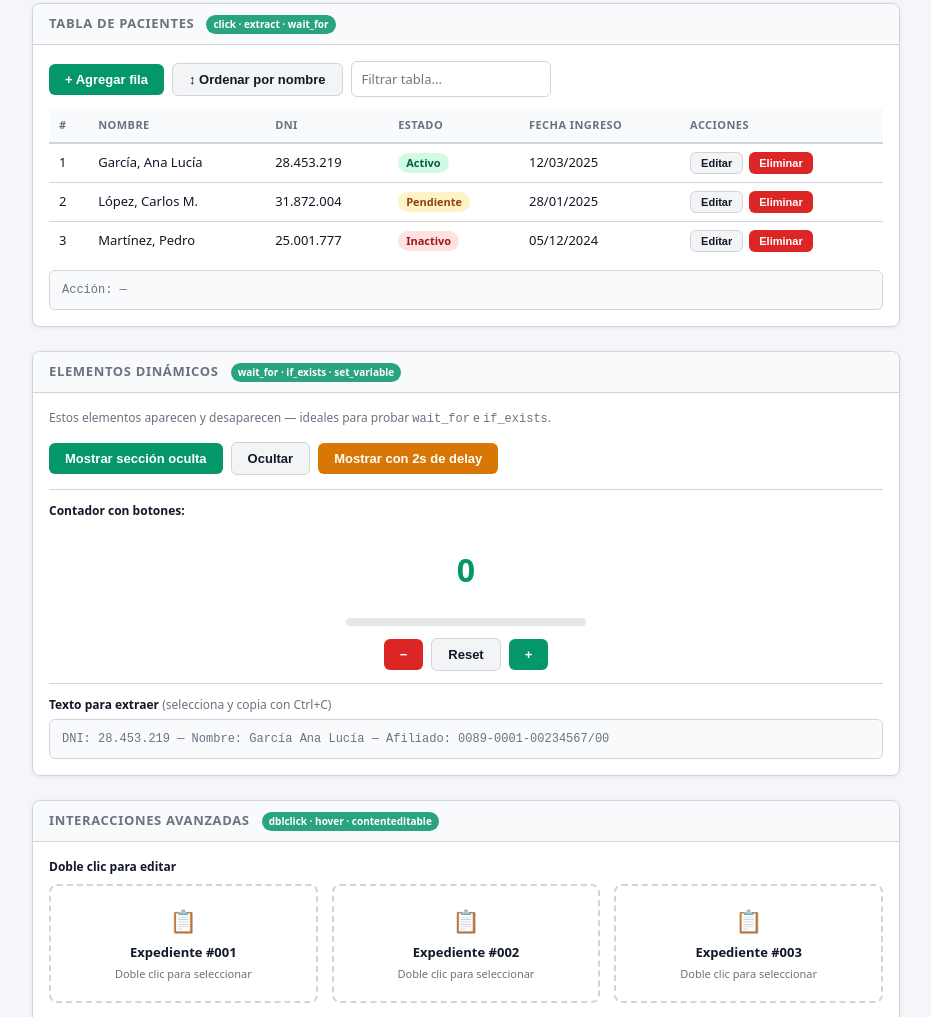
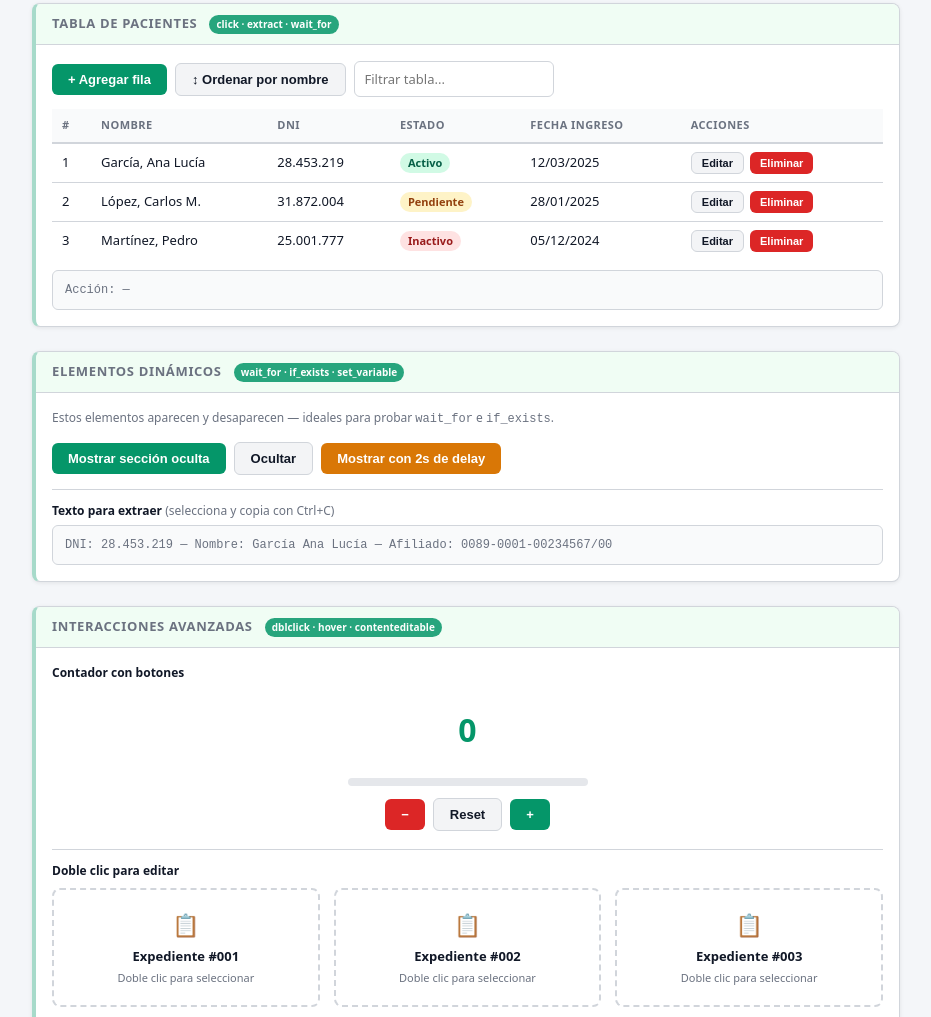
Before and after one commit to aldowagner78-cmd/WebMatic, a browser extension: page accesorios/pruebas/test-page/index.html in a window 1280 px wide. Shown: the part 1003-2020 px from the top of the page, without its empty margins (174-1105 px from the left). Drawn offline with Linux system fonts and the light colour scheme.

Commit message:
docs: mejorar pagina de pruebas WebMatic

```diff
--- a/accesorios/pruebas/test-page/index.html
+++ b/accesorios/pruebas/test-page/index.html
@@ -21,6 +21,10 @@
     }
 
     * { box-sizing: border-box; margin: 0; padding: 0; }
+
+    html {
+      scroll-padding-top: 116px;
+    }
 
     body {
       font-family: system-ui, -apple-system, sans-serif;
@@ -84,12 +88,14 @@
     section {
       background: var(--surface);
       border: 1px solid var(--border);
+      border-left: 4px solid rgba(5,150,105,.35);
       border-radius: var(--radius);
       box-shadow: var(--shadow);
       overflow: hidden;
+      scroll-margin-top: 116px;
     }
     section > header {
-      background: #f9fafb;
+      background: #f0fdf4;
       border-bottom: 1px solid var(--border);
       padding: 10px 16px;
       position: static;
@@ -698,19 +704,6 @@
 
       <hr class="divider" />
 
-      <p style="font-size:12px;margin-bottom:10px;font-weight:600">Contador con botones:</p>
-      <div class="counter-display" id="counter-val">0</div>
-      <div style="max-width:240px;margin:0 auto">
-        <div class="progress-bar"><div class="progress-fill" id="progress-fill"></div></div>
-      </div>
-      <div class="btn-row" style="justify-content:center;margin-top:12px">
-        <button class="btn btn-danger"    id="btn-decrement" onclick="changeCounter(-1)">−</button>
-        <button class="btn btn-secondary" id="btn-reset-counter" onclick="resetCounter()">Reset</button>
-        <button class="btn btn-primary"   id="btn-increment" onclick="changeCounter(1)">+</button>
-      </div>
-
-      <hr class="divider" />
-
       <div class="field" style="margin-top:8px">
         <label for="extract-target">Texto para extraer <span style="color:var(--muted);font-weight:400">(selecciona y copia con Ctrl+C)</span></label>
         <div id="extract-target" class="output-box" style="cursor:text;user-select:all">
@@ -725,6 +718,20 @@
   <section id="interactivo">
     <header><h2>Interacciones avanzadas <span class="badge">dblclick · hover · contenteditable</span></h2></header>
     <div class="section-body">
+
+      <!-- Contador: usado en EJ12 -->
+      <p style="font-size:12px;font-weight:700;margin-bottom:8px">Contador con botones</p>
+      <div class="counter-display" id="counter-val">0</div>
+      <div style="max-width:240px;margin:0 auto">
+        <div class="progress-bar"><div class="progress-fill" id="progress-fill"></div></div>
+      </div>
+      <div class="btn-row" style="justify-content:center;margin-top:12px;margin-bottom:18px">
+        <button class="btn btn-danger"    id="btn-decrement" onclick="changeCounter(-1)">−</button>
+        <button class="btn btn-secondary" id="btn-reset-counter" onclick="resetCounter()">Reset</button>
+        <button class="btn btn-primary"   id="btn-increment" onclick="changeCounter(1)">+</button>
+      </div>
+
+      <hr class="divider" />
 
       <!-- Doble clic -->
       <p style="font-size:12px;font-weight:700;margin-bottom:8px">Doble clic para editar</p>
```
Also changed, not shown: docs/accesorios/pruebas/test-page/index.html (+21 -14 lines).
